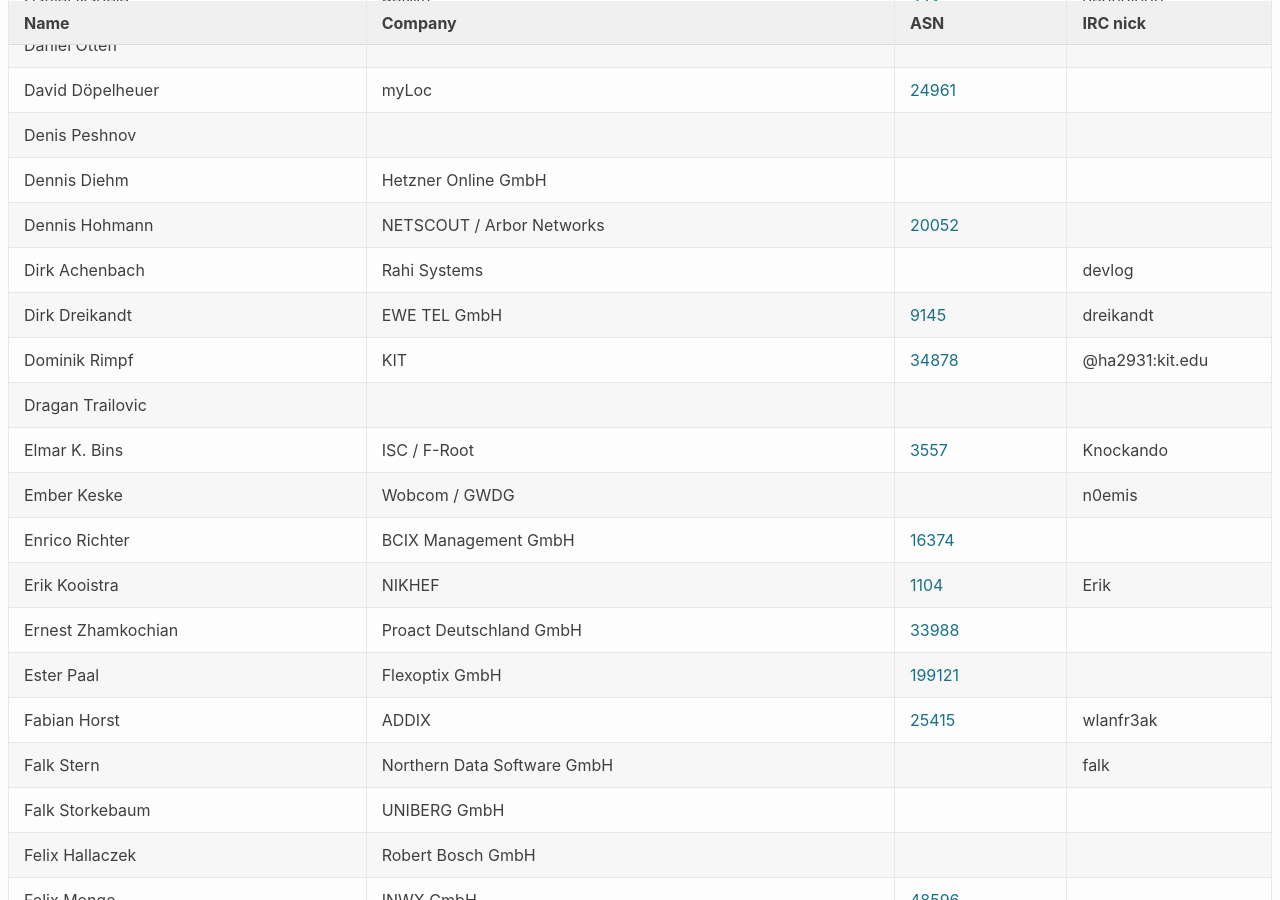
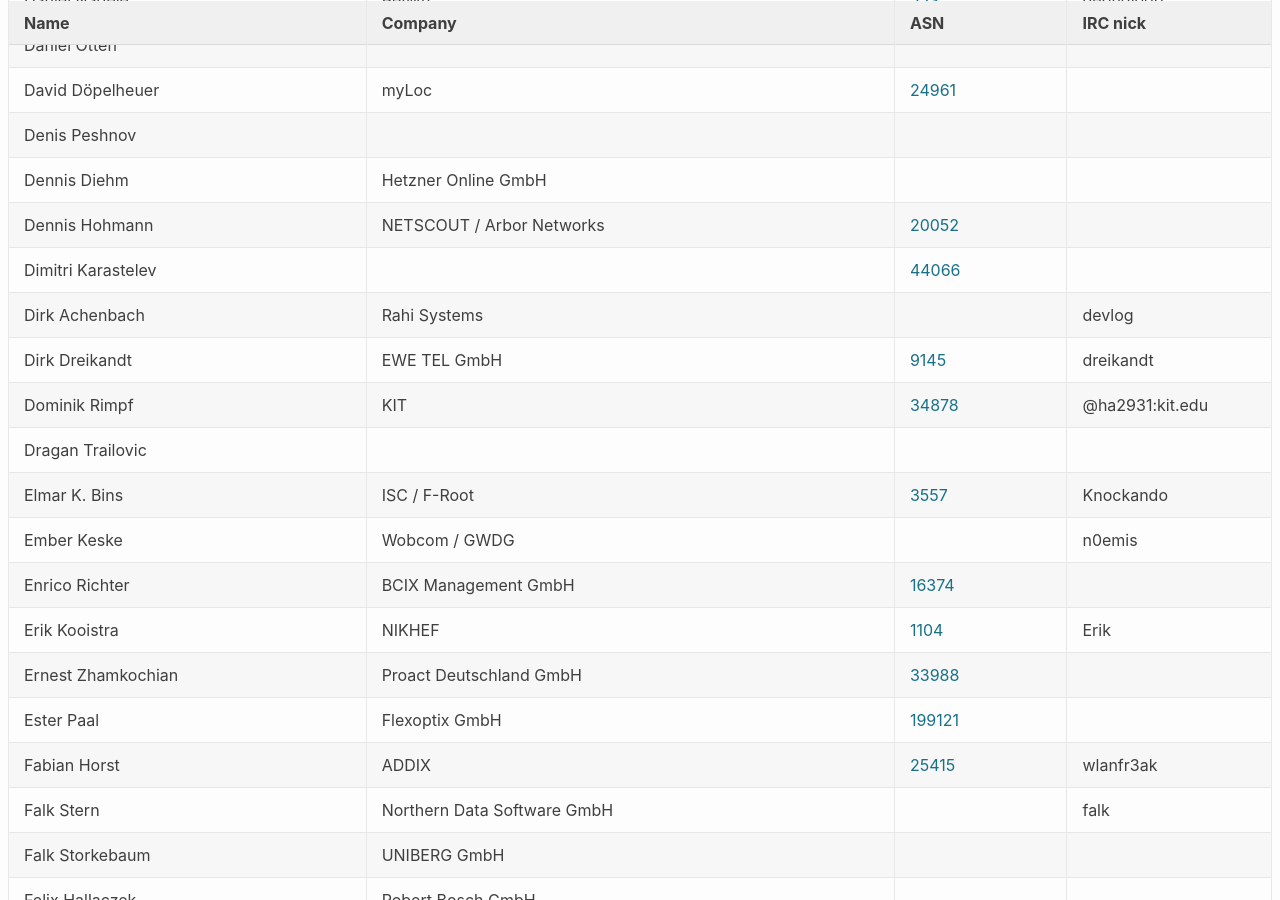
Before and after one commit to denog/pretix-attendeelist, a Jekyll site: the page built from denog14/index.md, in a window 1280 px wide and 900 px high, scrolled down 2449 px. Built offline with Jekyll 4.4.1, drawn with Linux system fonts in a browser that asks for light colours.

Commit message:
Latest data: Mon Oct 31 17:18:27 UTC 2022

```diff
--- a/_data/attendees_denog14_onsite.json
+++ b/_data/attendees_denog14_onsite.json
@@ -334,6 +334,12 @@
     "company": "NETSCOUT / Arbor Networks",
     "irc": null,
     "asn": "20052"
+  },
+  {
+    "name": "Dimitri Karastelev",
+    "company": null,
+    "irc": null,
+    "asn": "44066"
   },
   {
     "name": "Dirk Achenbach",
```
